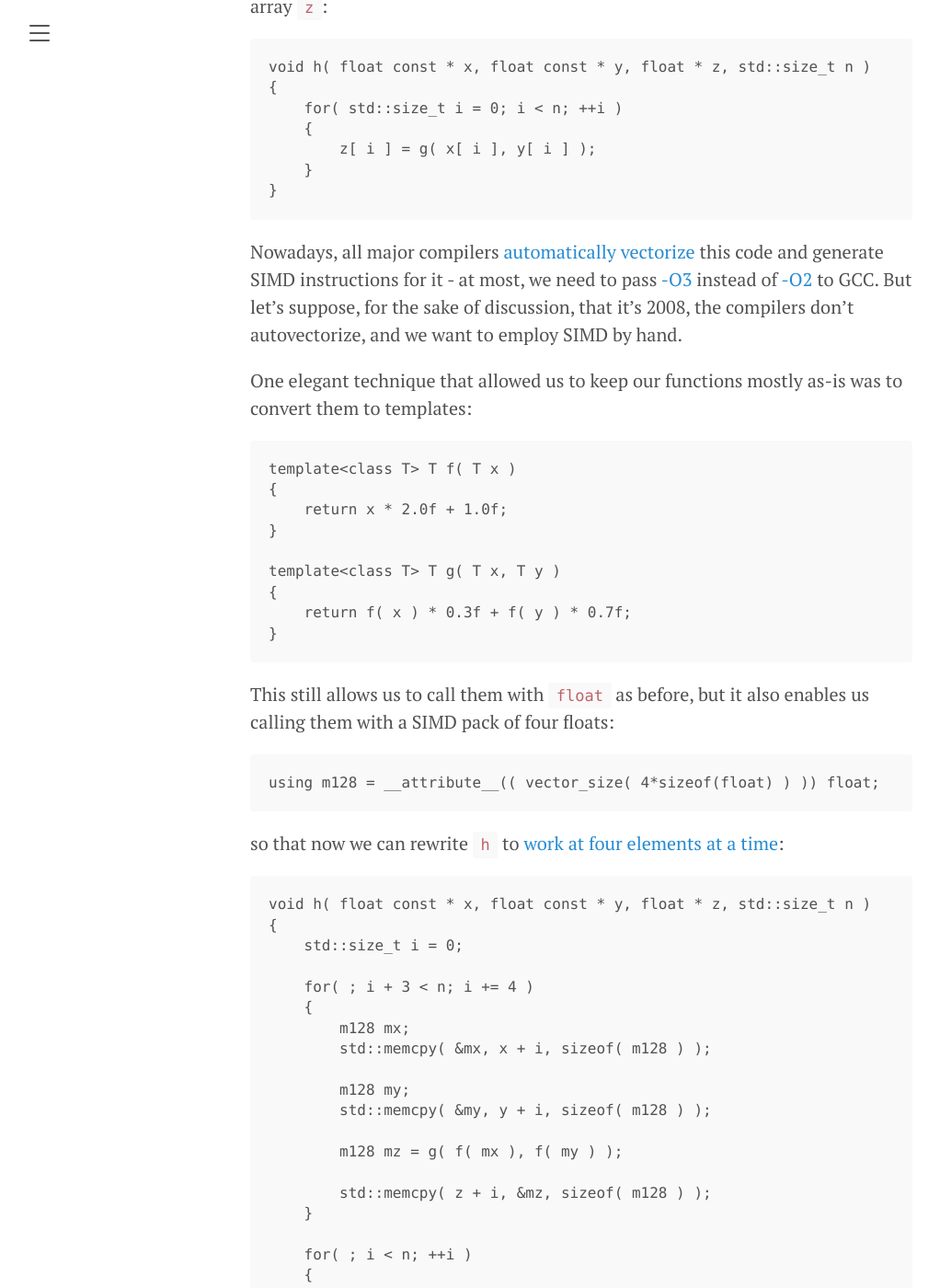
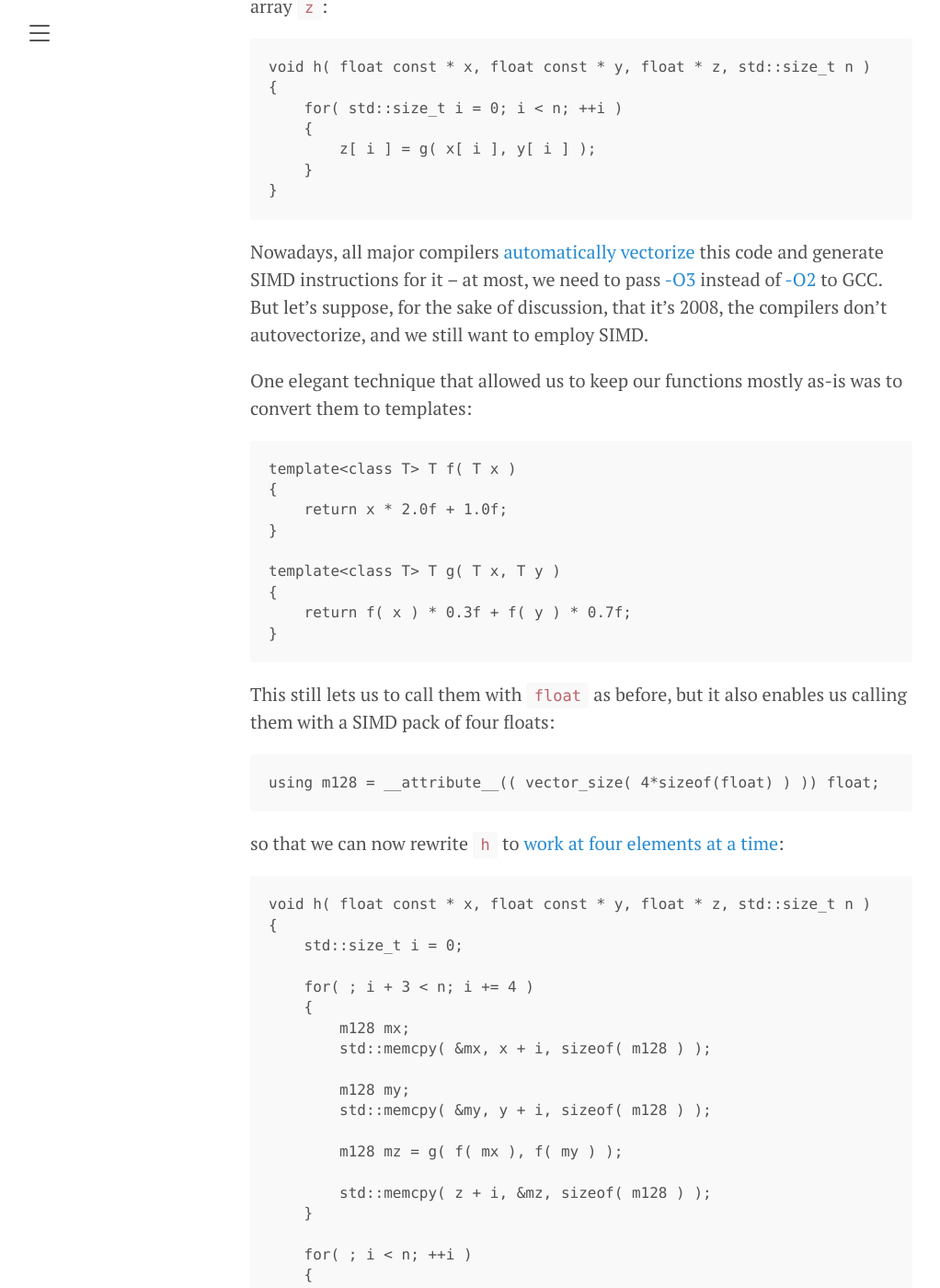
Before and after one commit to pdimov/blog, a Jekyll site: the page built from _posts/2020-09-05-from-simd-to-ast-extraction.md, in a window 1280 px wide and 1400 px high, scrolled down 582 px. Shown: the whole window at 92% size, without its empty margins (8-1030 px from the left). Built offline with Jekyll 4.4.1, drawn with Linux system fonts in a browser that asks for light colours.

Commit message:
Minor edits

````diff
--- a/_posts/2020-09-05-from-simd-to-ast-extraction.md
+++ b/_posts/2020-09-05-from-simd-to-ast-extraction.md
@@ -34,12 +34,11 @@ void h( float const * x, float const * y, float * z, std::size_t n )
 
 Nowadays, all major compilers
 [automatically vectorize](https://godbolt.org/z/q148se)
-this code and generate SIMD instructions for it - at most,
+this code and generate SIMD instructions for it -- at most,
 we need to pass [-O3](https://godbolt.org/z/c71vo5) instead
 of [-O2](https://godbolt.org/z/63hqG4) to GCC. But let's
 suppose, for the sake of discussion, that it's 2008, the
-compilers don't autovectorize, and we want to employ SIMD
-by hand.
+compilers don't autovectorize, and we still want to employ SIMD.
 
 One elegant technique that allowed us to keep our functions
 mostly as-is was to convert them to templates:
@@ -56,14 +55,14 @@ template<class T> T g( T x, T y )
 }
 ```
 
-This still allows us to call them with `float` as before, but
+This still lets us to call them with `float` as before, but
 it also enables us calling them with a SIMD pack of four floats:
 
 ```
 using m128 = __attribute__(( vector_size( 4*sizeof(float) ) )) float;
 ```
 
-so that now we can rewrite `h` to
+so that we can now rewrite `h` to
 [work at four elements at a time](https://godbolt.org/z/8jEc4r):
 
 ```
````
